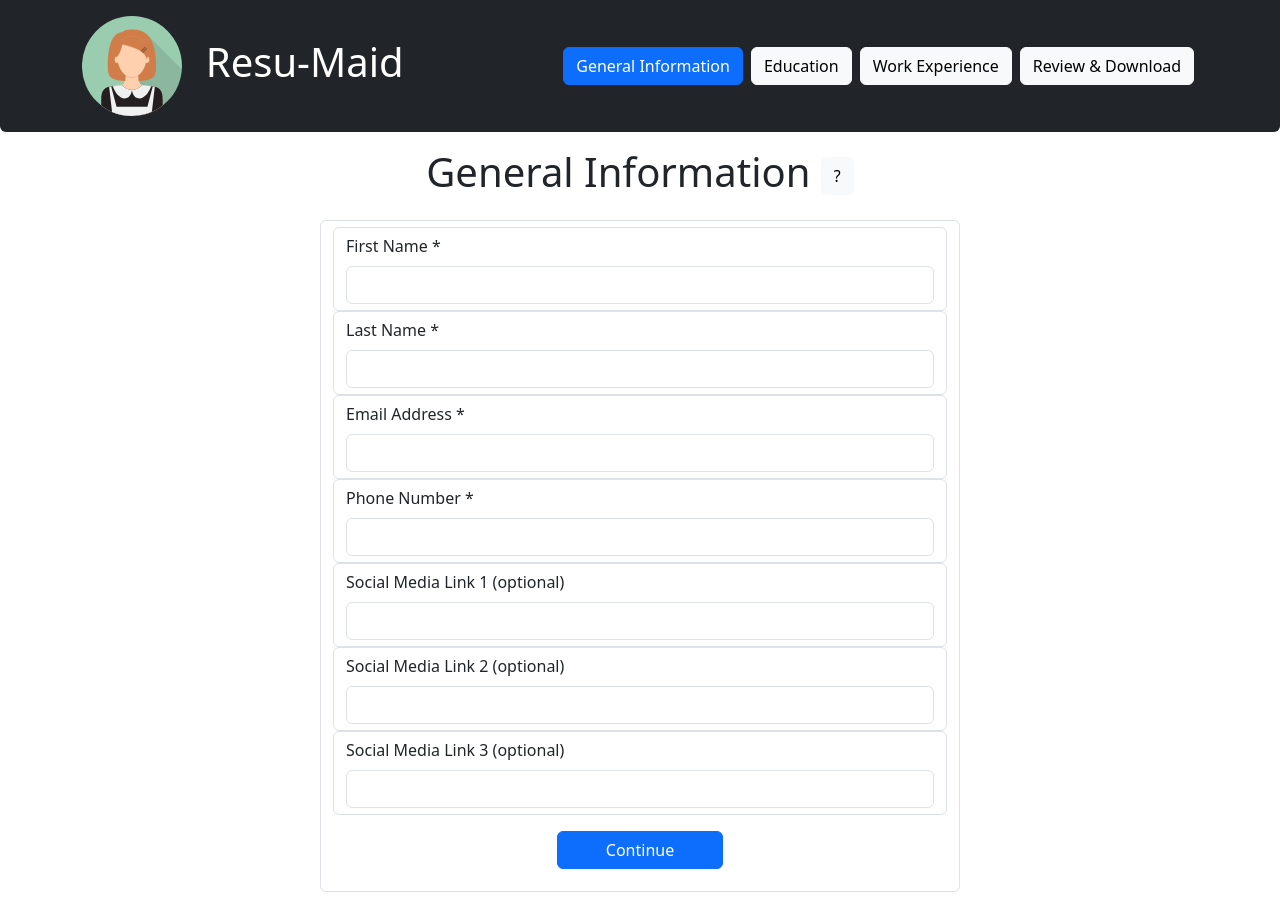
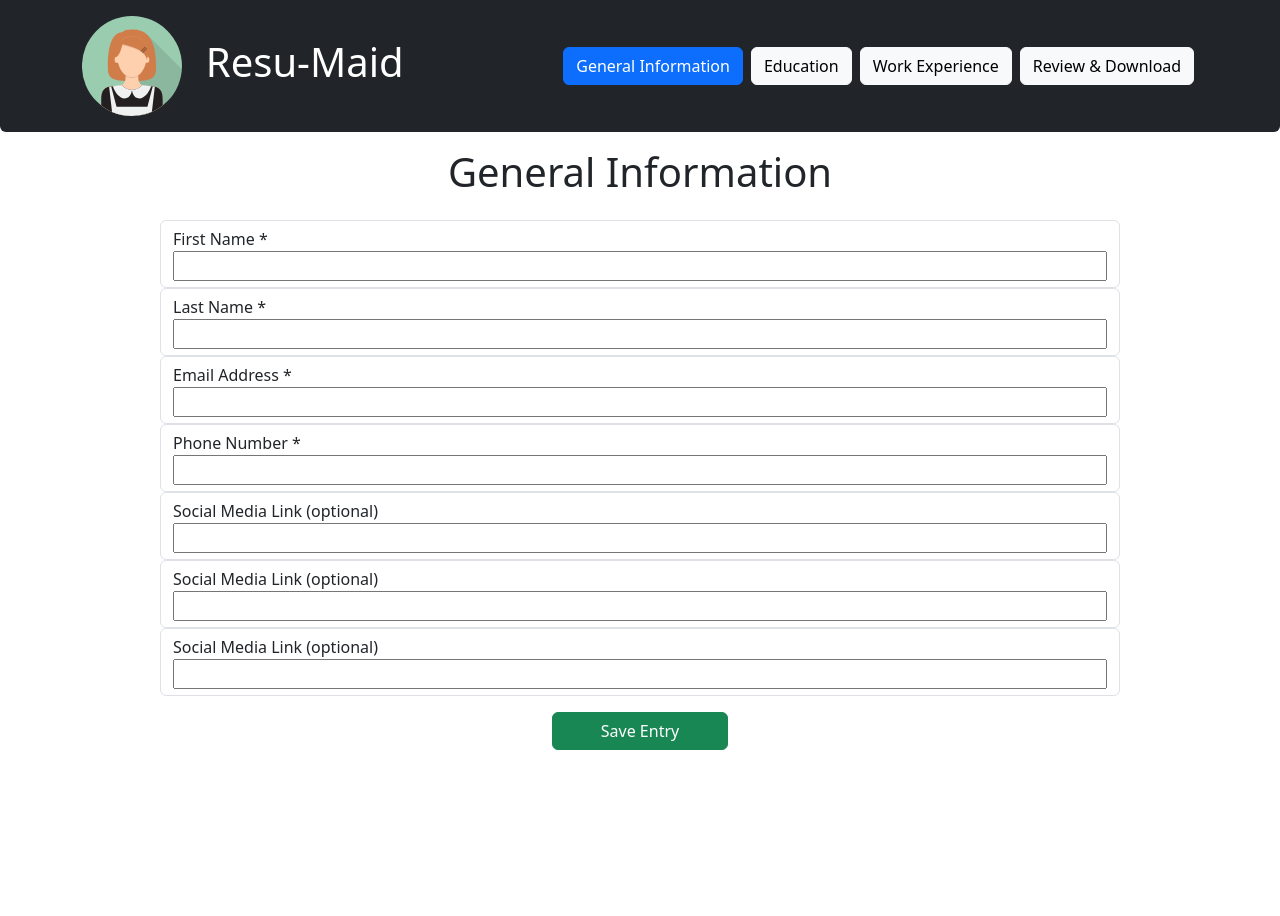
Before and after one commit to Hudson-TD/resume-creation-tool, a React (Vite) app: page / in a window 1280 px wide. After the commit the page ends 800 px from the top, so only its background shows below. Built offline with nearby package versions, Linux system fonts and the light colour scheme.

Commit message:
Refactored general information form using Formik and Yup, cleanup still needed

```diff
--- a/src/App.jsx
+++ b/src/App.jsx
@@ -47,15 +47,7 @@ function App() {
 
   const [currentSection, setCurrentSection] = useState("General Information");
 
-  const [generalData, setGeneralData] = useState({
-    firstName: "",
-    lastName: "",
-    emailAddress: "",
-    phoneNumber: "",
-    smOne: "",
-    smTwo: "",
-    smThree: "",
-  });
+  const [generalData, setGeneralData] = useState({});
 
   const [educationList, setEducationList] = useState([]);
 
@@ -69,17 +61,14 @@ function App() {
     setCurrentSection(nextSection);
   }
 
-  function handleGeneralUpdate(e) {
-    const value = e.target.value;
-    setGeneralData({
-      ...generalData,
-      [e.target.name]: value,
-    });
+  function handleGeneralSave(formikObj) {
+    const newGeneralEntry = formikObj;
+    setGeneralData({ newGeneralEntry });
   }
 
   function handleEducationSave(formikObj) {
-    const newEntry = formikObj;
-    setEducationList([...educationList, newEntry]);
+    const newEducationEntry = formikObj;
+    setEducationList([...educationList, newEducationEntry]);
   }
 
   return (
@@ -91,9 +80,8 @@ function App() {
       />
       {currentSection === "General Information" && (
         <GeneralForm
-          layout={generalFormLayout}
           formData={generalData}
-          onChange={handleGeneralUpdate}
+          onSave={handleGeneralSave}
           onSectionSave={handleSectionSave}
         />
       )}
--- a/src/components/EducationCard.jsx
+++ b/src/components/EducationCard.jsx
@@ -1,4 +1,11 @@
 function EducationCard({ data }) {
+  console.log(data);
+  const startString = data.startDate;
+  const startSplit = startString.split("-");
+
+  const gradString = data.graduationDate;
+  const gradSplit = gradString.split("-");
+
   return (
     <div className="card w-75 mb-1 d-flex flex-row">
       <div className="card-body">
@@ -7,12 +14,12 @@ function EducationCard({ data }) {
           {data.educationLevel} of {data.major}
         </p>
         <p className="card-text">
-          {data.startDate} - {data.graduationDate}
+          {startSplit[1]}/{startSplit[0]} - {gradSplit[1]}/{gradSplit[0]}
         </p>
         <ul className="list-unstyled">
-          <li className="card-text">- {data.accoladeOne}</li>
-          <li className="card-text">- {data.accoladeTwo}</li>
-          <li className="card-text">- {data.accoladeThree}</li>
+          <li className="card-text">{data.accoladeOne}</li>
+          <li className="card-text">{data.accoladeTwo}</li>
+          <li className="card-text">{data.accoladeThree}</li>
         </ul>
       </div>
       <div>
--- a/src/components/GeneralForm.jsx
+++ b/src/components/GeneralForm.jsx
@@ -1,53 +1,208 @@
-import Input from "./Input";
+// import Input from "./Input";
 
-function GeneralForm({ layout, formData, onChange, onSectionSave }) {
+// function GeneralForm({ layout, formData, onChange, onSectionSave }) {
+//   return (
+//     <div
+//       className={
+//         "w-100 d-flex flex-column justify-content-center align-items-center"
+//       }
+//     >
+//       <h1 className={"py-3"}>
+//         General Information{" "}
+//         <span>
+//           <button
+//             type="button"
+//             className="btn btn-light rounded-right"
+//             data-toggle="tooltip"
+//             data-placement="top"
+//             title="All fields are required (*), unless marked as (optional)"
+//           >
+//             ?
+//           </button>
+//         </span>
+//       </h1>
+//       <div className={"w-50"}>
+//         <form className={"form-control"} id="generalForm">
+//           {layout.map((formEl) => {
+//             return (
+//               <Input
+//                 formContent={formEl}
+//                 key={formEl.id}
+//                 onChange={onChange}
+//                 formData={formData[formEl.name]}
+//                 id={formEl.name}
+//               />
+//             );
+//           })}
+//           <div className="d-flex justify-content-center py-3">
+//             <button
+//               type="button"
+//               data-next="Education"
+//               onClick={onSectionSave}
+//               className="btn btn-primary px-5"
+//             >
+//               Continue
+//             </button>
+//           </div>
+//         </form>
+//       </div>
+//     </div>
+//   );
+// }
+
+// export default GeneralForm;
+import { useFormik } from "formik";
+import * as Yup from "yup";
+
+const GeneralForm = ({ formData, onSave }) => {
+  const phoneRegExp =
+    /^((\\+[1-9]{1,4}[ \\-]*)|(\\([0-9]{2,3}\\)[ \\-]*)|([0-9]{2,4})[ \\-]*)*?[0-9]{3,4}?[ \\-]*[0-9]{3,4}?$/;
+  const formik = useFormik({
+    initialValues: {
+      firstName: "",
+      lastName: "",
+      emailAddress: "",
+      phoneNumber: "",
+      smOne: "",
+      smTwo: "",
+      smThree: "",
+    },
+    validationSchema: Yup.object({
+      firstName: Yup.string().required("Required"),
+      lastName: Yup.string().required("Required"),
+      emailAddress: Yup.string().email().required("Required"),
+      phoneNumber: Yup.string()
+        .required("Required")
+        .matches(phoneRegExp, "Phone number is not valid"),
+      smOne: Yup.string(),
+      smTwo: Yup.string(),
+      smThree: Yup.string(),
+    }),
+    onSubmit: (values, { resetForm }) => {
+      onSave(values);
+      resetForm({ values: "" });
+    },
+  });
   return (
     <div
       className={
-        "w-100 d-flex flex-column justify-content-center align-items-center"
+        "w-100 d-flex flex-column justify-content-start align-items-center"
       }
     >
-      <h1 className={"py-3"}>
-        General Information{" "}
-        <span>
-          <button
-            type="button"
-            className="btn btn-light rounded-right"
-            data-toggle="tooltip"
-            data-placement="top"
-            title="All fields are required (*), unless marked as (optional)"
-          >
-            ?
-          </button>
-        </span>
-      </h1>
-      <div className={"w-50"}>
-        <form className={"form-control"} id="generalForm">
-          {layout.map((formEl) => {
-            return (
-              <Input
-                formContent={formEl}
-                key={formEl.id}
-                onChange={onChange}
-                formData={formData[formEl.name]}
-                id={formEl.name}
-              />
-            );
-          })}
+      <h1 className={"py-3"}>General Information</h1>
+      <div className={"w-75"}>
+        <form onSubmit={formik.handleSubmit}>
+          <div className="form-control d-flex flex-column">
+            <label htmlFor="firstName">First Name *</label>
+            <input
+              id="firstName"
+              name="firstName"
+              type="text"
+              onChange={formik.handleChange}
+              onBlur={formik.handleBlur}
+              value={formik.values.firstName}
+            />
+            {formik.touched.firstName && formik.errors.firstName ? (
+              <span className="text-danger">{formik.errors.firstName}</span>
+            ) : null}
+          </div>
+          <div className="form-control d-flex flex-column">
+            <label htmlFor="lastName">Last Name *</label>
+            <input
+              id="lastName"
+              name="lastName"
+              type="text"
+              onChange={formik.handleChange}
+              onBlur={formik.handleBlur}
+              value={formik.values.lastName}
+            />
+            {formik.touched.lastName && formik.errors.lastName ? (
+              <span className="text-danger">{formik.errors.lastName}</span>
+            ) : null}
+          </div>
+          <div className="form-control d-flex flex-column">
+            <label htmlFor="emailAddress">Email Address *</label>
+            <input
+              id="emailAddress"
+              name="emailAddress"
+              type="text"
+              onChange={formik.handleChange}
+              onBlur={formik.handleBlur}
+              value={formik.values.emailAddress}
+            />
+            {formik.touched.emailAddress && formik.errors.emailAddress ? (
+              <span className="text-danger">{formik.errors.emailAddress}</span>
+            ) : null}
+          </div>
+          <div className="form-control d-flex flex-column">
+            <label htmlFor="phoneNumber">Phone Number *</label>
+            <input
+              id="phoneNumber"
+              name="phoneNumber"
+              type="text"
+              onChange={formik.handleChange}
+              onBlur={formik.handleBlur}
+              value={formik.values.phoneNumber}
+            />
+            {formik.touched.phoneNumber && formik.errors.phoneNumber ? (
+              <span className="text-danger">{formik.errors.phoneNumber}</span>
+            ) : null}
+          </div>
+          <div className="form-control d-flex flex-column">
+            <label htmlFor="smOne">Social Media Link (optional)</label>
+            <input
+              id="smOne"
+              name="smOne"
+              type="text"
+              onChange={formik.handleChange}
+              onBlur={formik.handleBlur}
+              value={formik.values.smOne}
+            />
+            {formik.touched.smOne && formik.errors.smOne ? (
+              <span className="text-danger">{formik.errors.smOne}</span>
+            ) : null}
+          </div>
+          <div className="form-control d-flex flex-column">
+            <label htmlFor="smTwo">Social Media Link (optional)</label>
+            <input
+              id="smTwo"
+              name="smTwo"
+              type="text"
+              onChange={formik.handleChange}
+              onBlur={formik.handleBlur}
+              value={formik.values.smTwo}
+            />
+            {formik.touched.smTwo && formik.errors.smTwo ? (
+              <span className="text-danger">{formik.errors.smTwo}</span>
+            ) : null}
+          </div>
+          <div className="form-control d-flex flex-column">
+            <label htmlFor="smThree">Social Media Link (optional)</label>
+            <input
+              id="smThree"
+              name="smThree"
+              type="text"
+              onChange={formik.handleChange}
+              onBlur={formik.handleBlur}
+              value={formik.values.smThree}
+            />
+            {formik.touched.smThree && formik.errors.smThree ? (
+              <span className="text-danger">{formik.errors.smThree}</span>
+            ) : null}
+          </div>
           <div className="d-flex justify-content-center py-3">
             <button
-              type="button"
-              data-next="Education"
-              onClick={onSectionSave}
-              className="btn btn-primary px-5"
+              type="submit"
+              className="btn btn-success px-5"
+              disabled={!formik.isValid}
             >
-              Continue
+              Save Entry
             </button>
           </div>
         </form>
       </div>
     </div>
   );
-}
+};
 
 export default GeneralForm;
```
